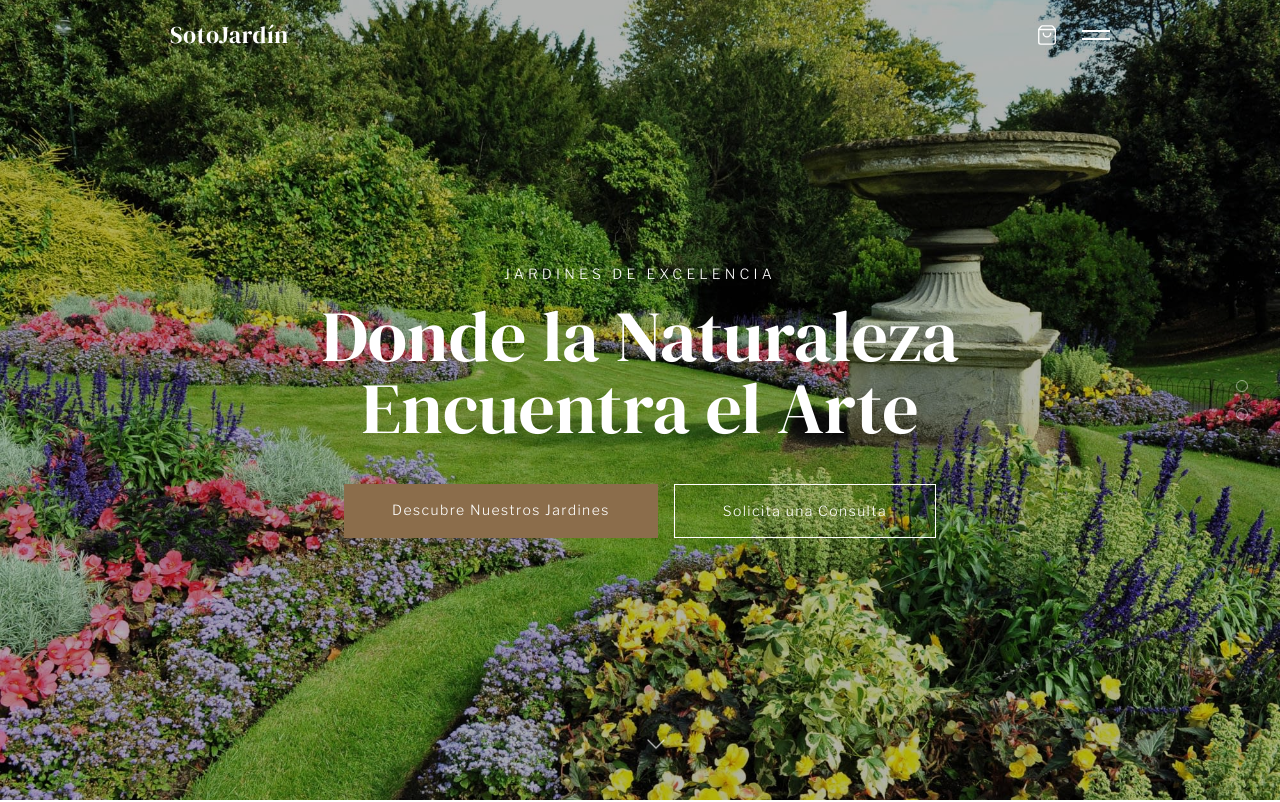
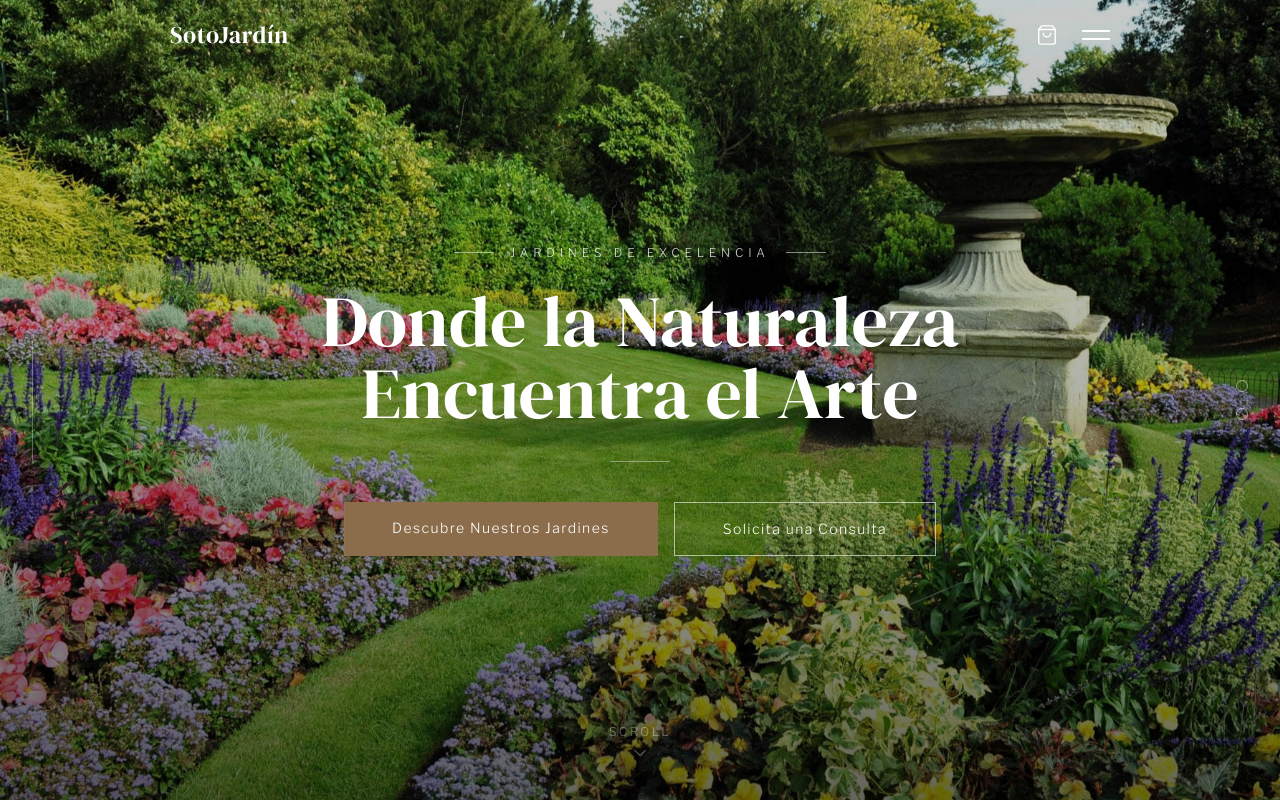
Before and after one commit to ALDAXIA/sotojardin, a React (Vite) app: page / in a window 1280 px wide. Shown: the top 802 px of the page. Built offline with nearby package versions, Linux system fonts and the light colour scheme.

Commit message:
Update Hero.tsx

```diff
--- a/src/sections/Hero.tsx
+++ b/src/sections/Hero.tsx
@@ -6,17 +6,23 @@ const Hero = () => {
   if (!heroConfig.title) return null;
 
   const [isVisible, setIsVisible] = useState(false);
+  const [scrollY, setScrollY] = useState(0);
   const heroRef = useRef<HTMLDivElement>(null);
 
   useEffect(() => {
-    setIsVisible(true);
+    const timer = setTimeout(() => setIsVisible(true), 100);
+    return () => clearTimeout(timer);
+  }, []);
+
+  useEffect(() => {
+    const handleScroll = () => setScrollY(window.scrollY);
+    window.addEventListener('scroll', handleScroll, { passive: true });
+    return () => window.removeEventListener('scroll', handleScroll);
   }, []);
 
   const scrollToNext = () => {
     const nextSection = document.querySelector('#subhero');
-    if (nextSection) {
-      nextSection.scrollIntoView({ behavior: 'smooth' });
-    }
+    if (nextSection) nextSection.scrollIntoView({ behavior: 'smooth' });
   };
 
   const titleLines = heroConfig.title.split('\n');
@@ -27,49 +33,107 @@ const Hero = () => {
       ref={heroRef}
       className="relative h-screen w-full overflow-hidden"
     >
-      {/* Parallax Background */}
+      {/* Ken Burns + Parallax Background */}
       <div
-        className="absolute inset-0 parallax-bg"
+        className="absolute inset-0 scale-110"
         style={{
           backgroundImage: `url(${heroConfig.backgroundImage})`,
+          backgroundSize: 'cover',
+          backgroundPosition: 'center',
+          transform: `scale(1.1) translateY(${scrollY * 0.3}px)`,
+          animation: 'kenburns 20s ease-in-out infinite alternate',
+          willChange: 'transform',
         }}
       />
 
-      {/* Dark Overlay */}
-      <div className="absolute inset-0 bg-black/30" />
+      {/* Gradient Overlay — más refinado que un simple negro */}
+      <div className="absolute inset-0 bg-gradient-to-b from-black/20 via-black/30 to-black/60" />
+
+      {/* Línea decorativa lateral izquierda */}
+      <div
+        className="absolute left-8 top-1/2 -translate-y-1/2 w-px bg-white/30 origin-top"
+        style={{
+          height: isVisible ? '120px' : '0px',
+          transition: 'height 1.2s cubic-bezier(0.16, 1, 0.3, 1)',
+          transitionDelay: '1400ms',
+        }}
+      />
 
       {/* Content */}
       <div className="relative z-10 h-full flex flex-col items-center justify-center text-center text-white px-6">
+
+        {/* Tagline con línea */}
         <div
-          className={`transition-all duration-1000 ${
-            isVisible ? 'opacity-100 translate-y-0' : 'opacity-0 translate-y-8'
-          }`}
-          style={{ transitionDelay: '300ms' }}
+          className="mb-6 flex items-center gap-4"
+          style={{
+            opacity: isVisible ? 1 : 0,
+            transform: isVisible ? 'translateY(0)' : 'translateY(16px)',
+            transition: 'opacity 1s ease, transform 1s ease',
+            transitionDelay: '300ms',
+          }}
         >
-          <span className="inline-block mb-4 text-sm tracking-[0.3em] font-light uppercase">
+          <div
+            className="h-px bg-white/50 origin-right"
+            style={{
+              width: isVisible ? '40px' : '0px',
+              transition: 'width 0.8s ease',
+              transitionDelay: '700ms',
+            }}
+          />
+          <span className="text-xs tracking-[0.4em] font-light uppercase text-white/80">
             {heroConfig.tagline}
           </span>
+          <div
+            className="h-px bg-white/50 origin-left"
+            style={{
+              width: isVisible ? '40px' : '0px',
+              transition: 'width 0.8s ease',
+              transitionDelay: '700ms',
+            }}
+          />
         </div>
 
-        <h1
-          className={`font-serif text-4xl md:text-6xl lg:text-7xl max-w-4xl leading-tight transition-all duration-1000 ${
-            isVisible ? 'opacity-100 translate-y-0' : 'opacity-0 translate-y-8'
-          }`}
-          style={{ transitionDelay: '500ms' }}
-        >
+        {/* Título — cada línea entra con delay escalonado */}
+        <h1 className="font-serif text-4xl md:text-6xl lg:text-7xl max-w-4xl leading-tight">
           {titleLines.map((line, i) => (
-            <span key={i}>
-              {line}
-              {i < titleLines.length - 1 && <br />}
+            <span
+              key={i}
+              className="block overflow-hidden"
+            >
+              <span
+                className="block"
+                style={{
+                  opacity: isVisible ? 1 : 0,
+                  transform: isVisible ? 'translateY(0)' : 'translateY(100%)',
+                  transition: 'opacity 0.9s cubic-bezier(0.16, 1, 0.3, 1), transform 0.9s cubic-bezier(0.16, 1, 0.3, 1)',
+                  transitionDelay: `${500 + i * 150}ms`,
+                }}
+              >
+                {line}
+              </span>
             </span>
           ))}
         </h1>
 
+        {/* Línea decorativa bajo el título */}
         <div
-          className={`mt-10 flex flex-col sm:flex-row gap-4 transition-all duration-1000 ${
-            isVisible ? 'opacity-100 translate-y-0' : 'opacity-0 translate-y-8'
-          }`}
-          style={{ transitionDelay: '900ms' }}
+          className="mt-8 h-px bg-white/40 origin-center"
+          style={{
+            width: isVisible ? '60px' : '0px',
+            transition: 'width 0.8s cubic-bezier(0.16, 1, 0.3, 1)',
+            transitionDelay: '900ms',
+          }}
+        />
+
+        {/* CTAs */}
+        <div
+          className="mt-10 flex flex-col sm:flex-row gap-4"
+          style={{
+            opacity: isVisible ? 1 : 0,
+            transform: isVisible ? 'translateY(0)' : 'translateY(16px)',
+            transition: 'opacity 1s ease, transform 1s ease',
+            transitionDelay: '1100ms',
+          }}
         >
           {heroConfig.ctaPrimaryText && (
             <a
@@ -78,9 +142,10 @@ const Hero = () => {
                 e.preventDefault();
                 document.querySelector(heroConfig.ctaPrimaryTarget)?.scrollIntoView({ behavior: 'smooth' });
               }}
-              className="px-12 py-4 bg-[#8b6d4b] text-white font-light tracking-widest text-sm btn-hover"
+              className="px-12 py-4 bg-[#8b6d4b] text-white font-light tracking-widest text-sm relative overflow-hidden group"
             >
-              {heroConfig.ctaPrimaryText}
+              <span className="relative z-10">{heroConfig.ctaPrimaryText}</span>
+              <div className="absolute inset-0 bg-white/10 translate-x-[-100%] group-hover:translate-x-0 transition-transform duration-500" />
             </a>
           )}
           {heroConfig.ctaSecondaryText && (
@@ -90,7 +155,7 @@ const Hero = () => {
                 e.preventDefault();
                 document.querySelector(heroConfig.ctaSecondaryTarget)?.scrollIntoView({ behavior: 'smooth' });
               }}
-              className="px-12 py-4 border border-white text-white font-light tracking-widest text-sm hover:bg-white hover:text-black transition-all duration-300"
+              className="px-12 py-4 border border-white/60 text-white font-light tracking-widest text-sm hover:bg-white hover:text-black transition-all duration-500"
             >
               {heroConfig.ctaSecondaryText}
             </a>
@@ -101,13 +166,26 @@ const Hero = () => {
       {/* Scroll Indicator */}
       <button
         onClick={scrollToNext}
-        className={`absolute bottom-8 left-1/2 -translate-x-1/2 text-white animate-bounce transition-opacity duration-1000 ${
-          isVisible ? 'opacity-70' : 'opacity-0'
-        }`}
-        style={{ transitionDelay: '1200ms' }}
+        className="absolute bottom-8 left-1/2 -translate-x-1/2 text-white flex flex-col items-center gap-2 group"
+        style={{
+          opacity: isVisible ? 0.7 : 0,
+          transition: 'opacity 1s ease',
+          transitionDelay: '1400ms',
+        }}
       >
-        <ChevronDown size={32} strokeWidth={1} />
+        <span className="text-xs tracking-[0.2em] uppercase font-light text-white/60 group-hover:text-white/90 transition-colors">
+          Scroll
+        </span>
+        <ChevronDown size={20} strokeWidth={1} className="animate-bounce" />
       </button>
+
+      {/* Ken Burns keyframe */}
+      <style>{`
+        @keyframes kenburns {
+          0%   { transform: scale(1.1) translateY(0px); }
+          100% { transform: scale(1.18) translateY(-20px); }
+        }
+      `}</style>
     </section>
   );
 };
```
